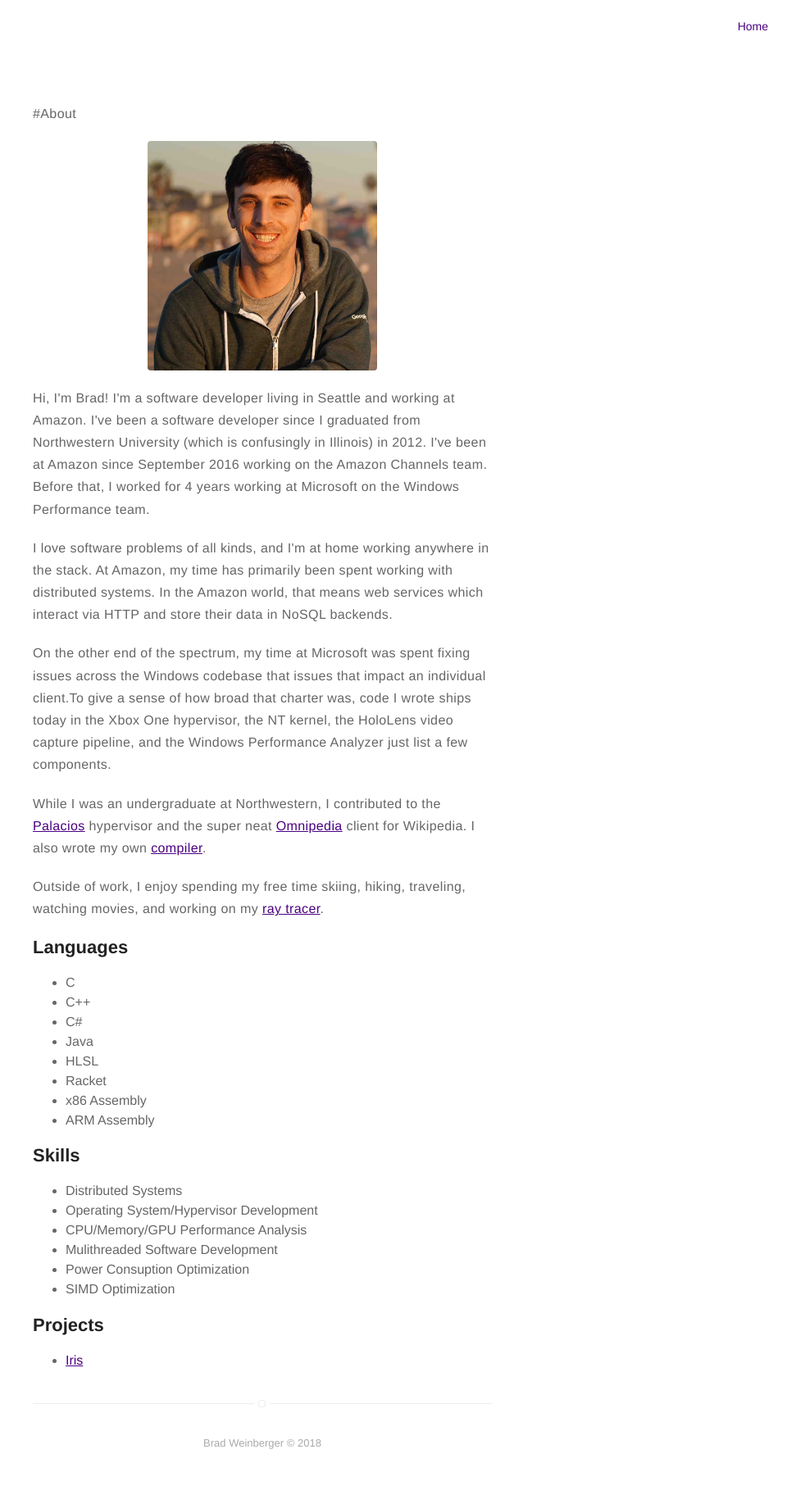
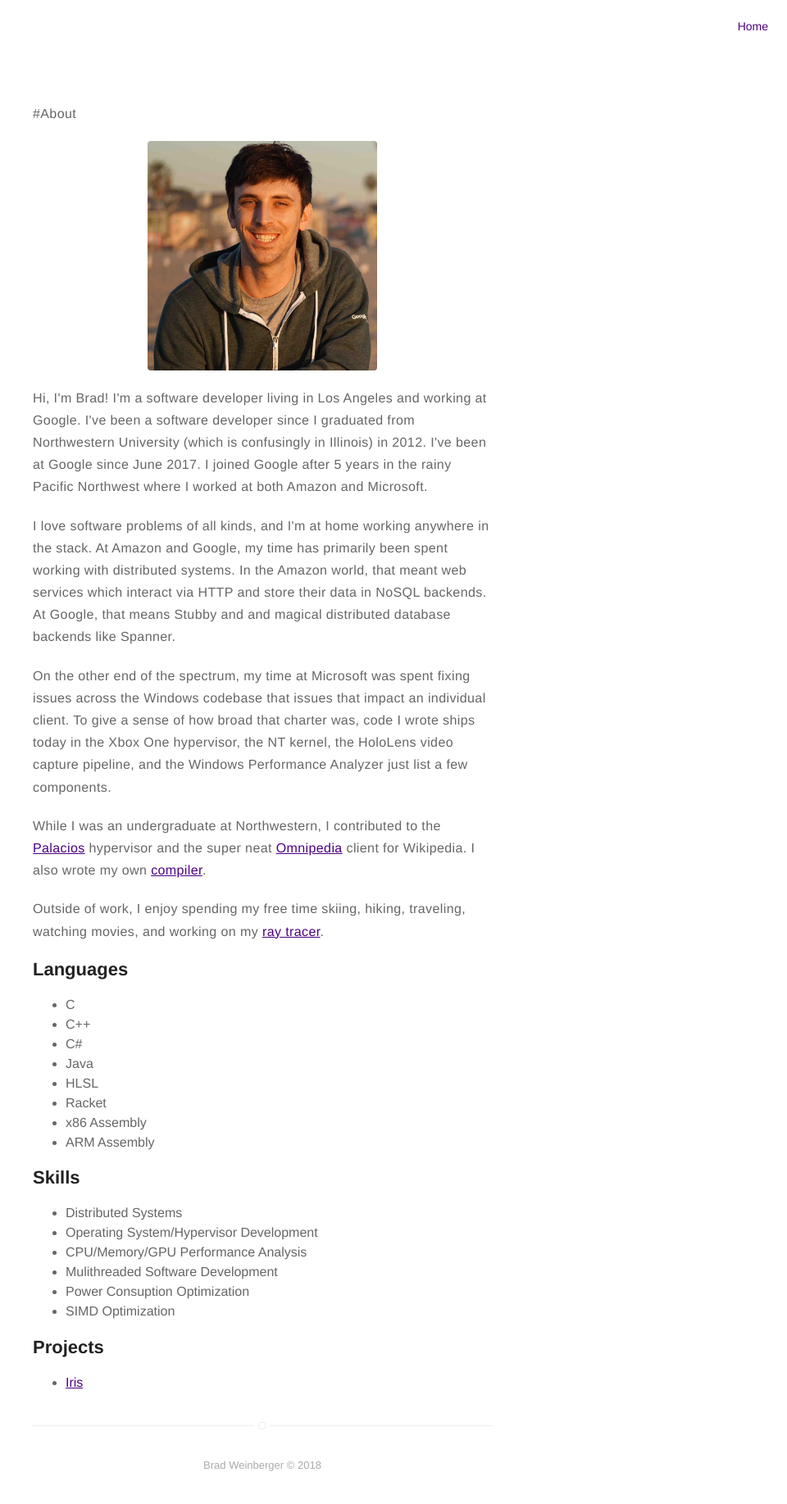
Before and after one commit to BradleyMarie/bradleymarie.github.io, a Jekyll site: the page built from about.md, in a window 1280 px wide. Shown: the whole page at 82% size, without its empty margins (320-1280 px from the left). Built offline with Jekyll 4.4.1, drawn with Linux system fonts in a browser that asks for light colours; before the commit the page ends 1808 px from its top, so only the background shows below that.

Commit message:
Update about.md

```diff
--- a/about.md
+++ b/about.md
@@ -11,19 +11,20 @@ img { width: 50%; margin: 0 auto; display: block; }
 
 ![Profile Image]({{ site.url }}/{{ site.picture }})
 
-<p>Hi, I'm Brad! I'm a software developer living in Seattle and working at
-Amazon. I've been a software developer since I graduated from Northwestern University
-(which is confusingly in Illinois) in 2012. I've been at Amazon since September 2016
-working on the Amazon Channels team. Before that, I worked for 4 years working at
-Microsoft on the Windows Performance team.</p>
+<p>Hi, I'm Brad! I'm a software developer living in Los Angeles and working at
+Google. I've been a software developer since I graduated from Northwestern University
+(which is confusingly in Illinois) in 2012. I've been at Google since June 2017. I
+joined Google after 5 years in the rainy Pacific Northwest where I worked at both
+Amazon and Microsoft.</p>
 
 <p>I love software problems of all kinds, and I'm at home working anywhere
-in the stack. At Amazon, my time has primarily been spent working with
-distributed systems. In the Amazon world, that means web services which interact
-via HTTP and store their data in NoSQL backends.</p>
+in the stack. At Amazon and Google, my time has primarily been spent working with
+distributed systems. In the Amazon world, that meant web services which interact
+via HTTP and store their data in NoSQL backends. At Google, that means Stubby and
+and magical distributed database backends like Spanner.</p>
 
 <p>On the other end of the spectrum, my time at Microsoft was spent fixing issues
-across the Windows codebase that issues that impact an individual client.To give a sense of
+across the Windows codebase that issues that impact an individual client. To give a sense of
 how broad that charter was, code I wrote ships today in the Xbox One hypervisor, the NT kernel,
 the HoloLens video capture pipeline, and the Windows Performance Analyzer just list a few
 components.</p>
```
